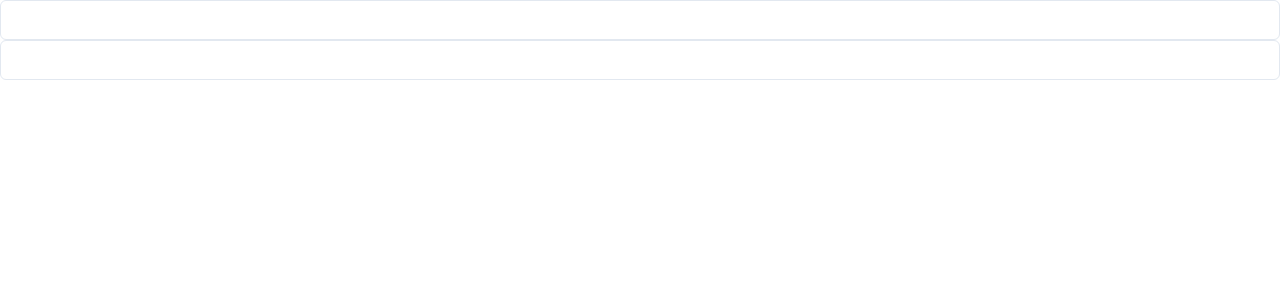
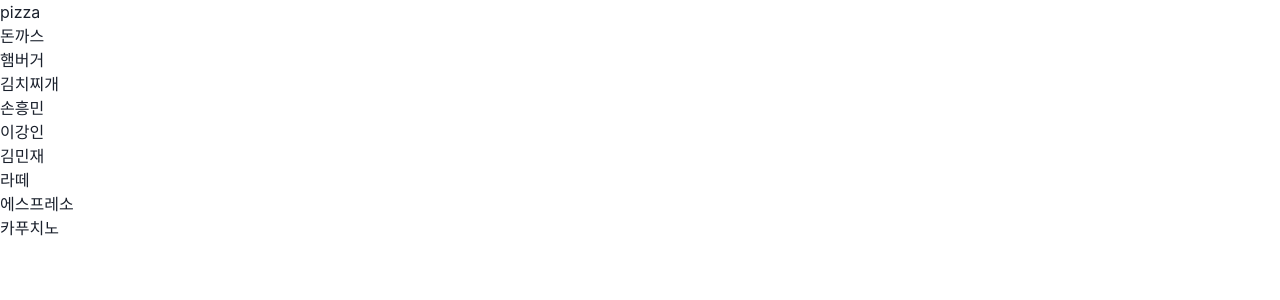
Before and after one commit to Seunggyo/react20231031, a React (Create React App) app: page / in a window 1280 px wide. Shown: the top 300 px of the page. Built offline with nearby package versions, Linux system fonts and the light colour scheme.

Commit message:
배열을 jsx에서 사용하기

```diff
--- a/src/App.js
+++ b/src/App.js
@@ -1,26 +1,22 @@
-import { useState } from "react";
-import { Box, Input, Text } from "@chakra-ui/react";
+import { Box, List, ListItem } from "@chakra-ui/react";
 
 function App() {
-  const [message, setMessage] = useState("");
-  const [obj, setObj] = useState({ message: "" });
+  const arr = ["pizza", "돈까스", "햄버거", "김치찌개"];
+  const arr2 = ["손흥민", "이강인", "김민재"];
+  const arr3 = ["라떼", "에스프레소", "카푸치노"];
 
-  function handleObjectMessageChange(e) {
-    // const newObj = { ...obj };
-    // newObj.message = e.target.value;
-    // setObj(newObj);
-    setObj({ ...obj, message: e.target.value });
-  }
-
+  const listItem = arr.map((item) => <ListItem>{item}</ListItem>);
+  const listItem2 = arr2.map((item) => <ListItem>{item}</ListItem>);
   return (
     <>
-      <Box>
-        <Input value={message} onChange={(e) => setMessage(e.target.value)} />
-        <Text>{message}</Text>
-      </Box>
-      <Box>
-        <Input value={obj.message} onChange={handleObjectMessageChange} />
-        <Text>{obj.message}</Text>
+      <List>{listItem}</List>
+      <List>{listItem2}</List>
+      <Box mb={3}>
+        <List>
+          {arr3.map((e) => (
+            <ListItem>{e}</ListItem>
+          ))}
+        </List>
       </Box>
     </>
   );
```
